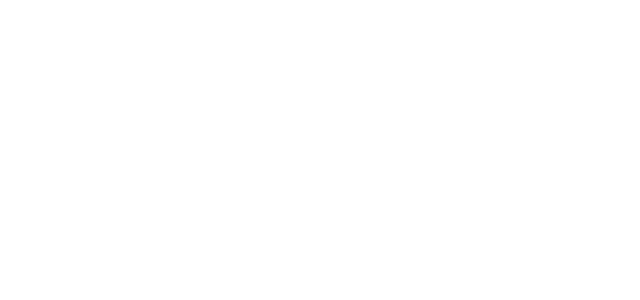
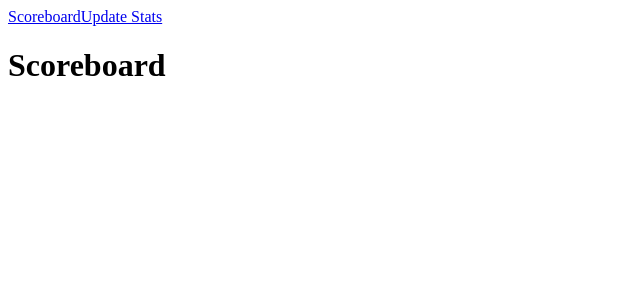
Before and after one commit to TiboMertens/socket-frontend, a Vue app: page / in a window 1280 px wide. Shown: the top 300 px of the page, without its empty margins (0-640 px from the left). Built offline with nearby package versions, Linux system fonts and the light colour scheme.

Commit message:
feat: add different routes with vue-router

```diff
--- a/index.html
+++ b/index.html
@@ -1,4 +1,4 @@
-<!doctype html>
+<!DOCTYPE html>
 <html lang="en">
   <head>
     <meta charset="UTF-8" />
@@ -7,7 +7,9 @@
     <title>Vite + Vue</title>
   </head>
   <body>
-    <div id="app"></div>
+    <div id="app">
+      <router-view></router-view>
+    </div>
     <script type="module" src="/src/main.js"></script>
   </body>
 </html>
--- a/src/App.vue
+++ b/src/App.vue
@@ -1,10 +1,12 @@
 <script setup>
+import Scoreboard from './components/Scoreboard.vue';
+
 </script>
 
 <template>
-
+  <router-link to="/">Scoreboard</router-link>
+  <router-link to="/updatestats">Update Stats</router-link>
+  <router-view></router-view>
 </template>
 
-<style scoped>
-
-</style>
+<style scoped></style>
--- /dev/null
+++ b/src/Scoreboard.vue
@@ -0,0 +1,10 @@
+<script setup>
+import Scoreboard from './components/Scoreboard.vue';
+
+</script>
+
+<template>
+    <Scoreboard />
+</template>
+
+<style scoped></style>
--- /dev/null
+++ b/src/UpdateStats.vue
@@ -0,0 +1,10 @@
+<script setup>
+import Update from './components/Update.vue';
+
+</script>
+
+<template>
+    <Update />
+</template>
+
+<style scoped></style>
--- /dev/null
+++ b/src/components/Scoreboard.vue
@@ -0,0 +1,8 @@
+<script setup>
+</script>
+
+<template>
+    <h1>Scoreboard</h1>
+</template>
+
+<style scoped></style>
--- /dev/null
+++ b/src/components/Update.vue
@@ -0,0 +1,8 @@
+<script setup>
+</script>
+
+<template>
+    <h1>Update stats</h1>
+</template>
+
+<style scoped></style>
--- a/src/style.css
+++ /dev/null
@@ -1,3 +0,0 @@
-body {
-  margin: 0;
-}
```
Also changed, not shown: src/main.js (+5 -4 lines), src/router.js (added, +16 -0 lines).
